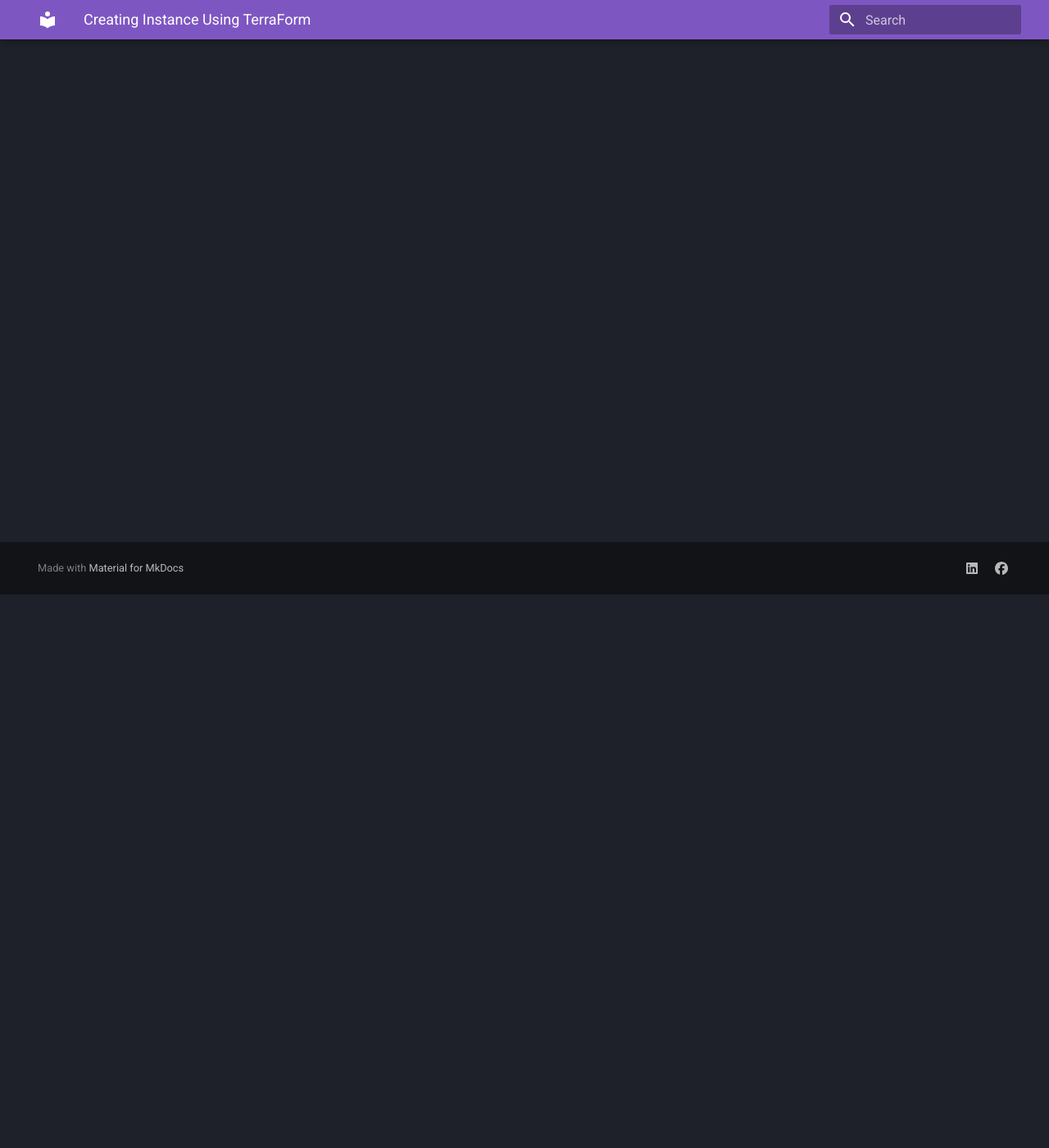
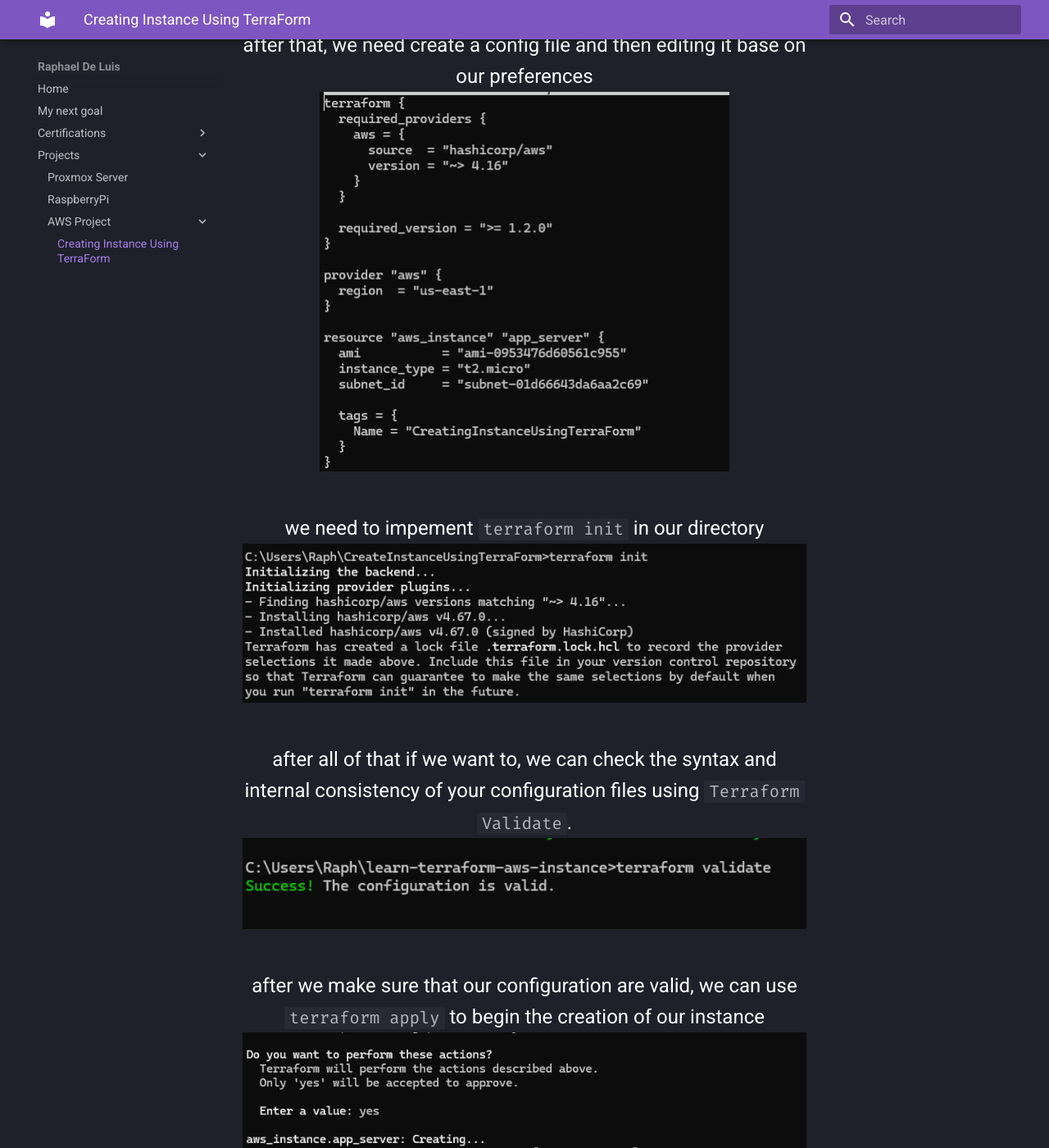
Before and after one commit to raph-27/Blog, an MkDocs documentation site: the page built from docs/Projects/AWS Project/Creating Instance Using TerraForm.md, in a window 1280 px wide and 1400 px high, scrolled down 675 px. Shown: the whole window at 82% size. Built offline with MkDocs 1.6.1 and Material for MkDocs 9.7.7, drawn with Linux system fonts in a browser that asks for light colours; some of the changed text lies outside the part shown.

Commit message:
terraform

```diff
--- a/docs/Projects/AWS Project/Creating Instance Using TerraForm.md
+++ b/docs/Projects/AWS Project/Creating Instance Using TerraForm.md
@@ -1,4 +1,19 @@
-  mkdocs.yml    # The configuration file.
-    docs/
-        index.md  # The documentation homepage.
-        ...       # Other markdown pages, images and other files.
+First We need to get Access Key and the Private key of our AWS Account
+<img src="/../../assets/BLOGS IMAGES/Creating Instances Using Terraform/aws configure.png"  width="800"/> <br><br>
+Next is need to create a directory for the config file of terraform <br>
+<img src="/../../assets/BLOGS IMAGES/Creating Instances Using Terraform/create folder.png"  width="500"/> <br><br>
+after that, we need create a config file and then editing it base on our preferences <br>
+<img src="/../../assets/BLOGS IMAGES/Creating Instances Using Terraform/editing maintf.png"  width="500"/> <br><br>
+we need to impement `terraform init` in our directory <br>
+<img src="/../../assets/BLOGS IMAGES/Creating Instances Using Terraform/init.png"  width="800"/> <br><br>
+after all of that if we want to, we can check the syntax and internal consistency of your configuration files using `Terraform Validate`. <br>
+<img src="/../../assets/BLOGS IMAGES/Creating Instances Using Terraform/validate.png"  width="1000"/> <br><br>
+after we make sure that our configuration are valid, we can use `terraform apply` to begin the creation of our instance <br>
+<img src="/../../assets/BLOGS IMAGES/Creating Instances Using Terraform/apply.png"  width="1000"/> <br><br>
+we can go to our AWS Console to check if the instance is created<br>
+<img src="/../../assets/BLOGS IMAGES/Creating Instances Using Terraform/Finish Product.png"  width="1200"/> <br><br>
+we can also delete the instance using terraform by using `Terraform Destroy`<br>
+<img src="/../../assets/BLOGS IMAGES/Creating Instances Using Terraform/destory 1.png"  width="1200"/>
+<img src="/../../assets/BLOGS IMAGES/Creating Instances Using Terraform/destory 2.png"  width="1200"/> <br><br>
+as we can see, the instance is terminated
+<img src="/../../assets/BLOGS IMAGES/Creating Instances Using Terraform/terminated.png"  width="1200"/> <br><br>
```
Also changed, not shown: docs/Projects/Proxmox Server.md (+3 -3 lines), docs/assets/BLOGS IMAGES/Creating Instances Using Terraform/Editing maintf.png (added), docs/assets/BLOGS IMAGES/Creating Instances Using Terraform/Finish Product.png (added), docs/assets/BLOGS IMAGES/Creating Instances Using Terraform/Terminated.png (added), docs/assets/BLOGS IMAGES/Creating Instances Using Terraform/apply.png (added), docs/assets/BLOGS IMAGES/Creating Instances Using Terraform/aws configure.png (added), docs/assets/BLOGS IMAGES/Creating Instances Using Terraform/create folder.png (added), docs/assets/BLOGS IMAGES/Creating Instances Using Terraform/destory 1.png (added), docs/assets/BLOGS IMAGES/Creating Instances Using Terraform/destory 2.png (added), docs/assets/BLOGS IMAGES/Creating Instances Using Terraform/init.png (added), docs/assets/BLOGS IMAGES/Creating Instances Using Terraform/validate.png (added).
